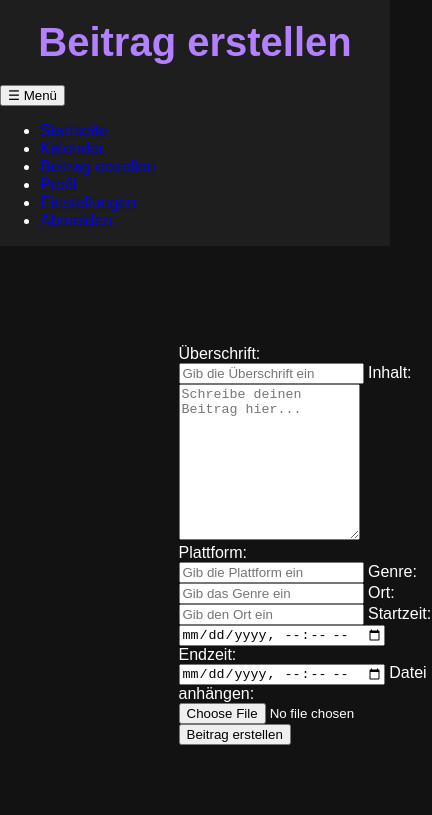
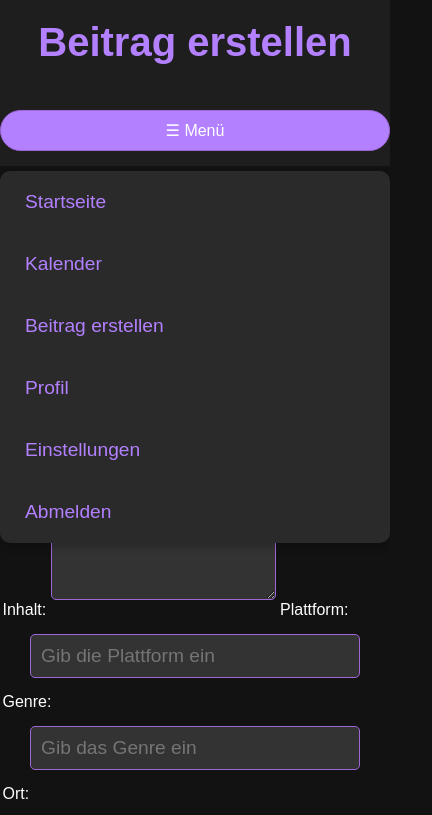
Before and after one commit to Em1name/VideogameCFrontend, a plain HTML site: page public/html/VideogameCalendar-html/createpost.html in a window 390 px wide. Both pictures are taken after a click on the button "☰ Menü". Shown: the top 815 px of the page, 432 px wide, since content can reach past the window. Drawn offline with Linux system fonts and the light colour scheme.

Commit message:
Änderung

```diff
--- a/public/css/VideogameCalendar-css/styles.css
+++ b/public/css/VideogameCalendar-css/styles.css
@@ -1,18 +1,8 @@
-:root {
-    --primary-color: #b380ff;
-    --secondary-color: #9f66d7;
-    --background-color-dark: #121212;
-    --background-color-light: #ffffff;
-    --text-color-dark: #ffffff;
-    --text-color-light: #000000;
-    --header-background-color: #1e1e1e;
-    --container-background-color: #1e1e1e;
-}
-
+/* Allgemeine Stile */
 body {
     font-family: Arial, sans-serif;
-    background-color: var(--background-color-dark);
-    color: var(--text-color-dark);
+    background-color: #121212;
+    color: #ffffff;
     margin: 0;
     display: flex;
     flex-direction: column;
@@ -21,8 +11,8 @@ body {
 
 /* Header */
 header {
-    background-color: var(--header-background-color);
-    color: var(--text-color-dark);
+    background-color: #1e1e1e;
+    color: #ffffff;
     text-align: center;
     padding: 20px;
 }
@@ -30,13 +20,73 @@ header {
 header h1 {
     margin: 0;
     font-size: 2.5em;
-    color: var(--primary-color);
+    color: #b380ff;
 }
 
 /* Sidebar */
 .sidebar {
-    background-color: var(--header-background-color);
-    /* Rest des Sidebar-Codes... */
+    background-color: #1e1e1e;
+    width: 200px;
+    padding-top: 20px;
+    position: fixed;
+    top: 0;
+    left: 0;
+    height: 100%;
+    transition: width 0.3s ease;
+}
+
+.menu-button {
+    background-color: #b380ff;
+    color: #ffffff;
+    border: 1px solid #9f66d7;
+    border-radius: 25px;
+    padding: 10px;
+    width: 100%;
+    cursor: pointer;
+    font-size: 1.2em;
+    transition: background-color 0.3s ease;
+    margin: 65px 0;
+}
+
+.menu-button:hover {
+    background-color: #9f66d7;
+}
+
+/* Dropdown-Menü */
+.dropdown-menu {
+    list-style-type: none;
+    padding: 0;
+    display: none;
+    background-color: #2a2a2a;
+    border-radius: 10px;
+    box-shadow: 0 4px 8px rgba(0, 0, 0, 0.2);
+    position: absolute;
+    left: 50%;
+    transform: translateX(-50%);
+    top: 120px;
+    width: 180px;
+}
+
+.dropdown-menu.show {
+    display: block;
+}
+
+.dropdown-menu li {
+    padding: 10px;
+}
+
+.dropdown-menu li a {
+    color: #b380ff;
+    text-decoration: none;
+    display: block;
+    padding: 10px 15px;
+    font-size: 1.2em;
+    transition: background-color 0.3s ease;
+}
+
+.dropdown-menu li a:hover {
+    background-color: #333;
+    color: #ffffff;
 }
 
 /* Hauptinhalt */
@@ -55,24 +105,155 @@ main {
     max-width: 800px;
     margin: 20px auto;
     padding: 20px;
-    background-color: var(--container-background-color);
+    background-color: #1e1e1e;
     border-radius: 10px;
     box-shadow: 0 4px 8px rgba(0, 0, 0, 0.2);
     text-align: center;
 }
 
+/* Beitragserstellungs- und Profilcontainer nutzen Container-Styles */
+.post-container, .profile-container, .footer-box {
+    composes: container;
+}
+
+/* Formularfelder */
+input, textarea {
+    padding: 10px;
+    margin-bottom: 15px;
+    border: 1px solid #9f66d7;
+    border-radius: 5px;
+    background-color: #333;
+    color: #ffffff;
+    font-size: 1.2em;
+}
+
+textarea {
+    height: 300px;
+}
+
+/* Button */
+button {
+    background-color: #b380ff;
+    color: #ffffff;
+    border: none;
+    border-radius: 5px;
+    padding: 10px;
+    cursor: pointer;
+    transition: background-color 0.3s ease;
+}
+
+button:hover {
+    background-color: #9f66d7;
+}
+
 /* Dunkel- und Hellmodus */
 body.dark {
-    background-color: var(--background-color-dark);
-    color: var(--text-color-dark);
+    background-color: #121212;
+    color: #ffffff;
+}
+
+header.dark {
+    background-color: #1e1e1e;
 }
 
 body.light {
-    background-color: var(--background-color-light);
-    color: var(--text-color-light);
+    background-color: #ffffff;
+    color: #000000;
 }
 
-/* Anpassungen für kleinere Bildschirme */
+header.light {
+    background-color: #f1f1f1;
+}
+
+/* Anpassung an kleinere Bildschirme */
 @media (max-width: 768px) {
-    /* Rest der Media Query... */
+    .sidebar {
+        width: 100%;
+        height: auto;
+        position: relative;
+        padding-top: 10px;
+    }
+
+    main {
+        margin-left: 0;
+        padding-top: 20px;
+    }
+
+    .menu-button {
+        font-size: 1em;
+        margin: 15px 0;
+    }
+
+    .dropdown-menu {
+        top: 70px;
+        width: 100%;
+    }
+    /* Benutzername-Seite */
+    body {
+        font-family: Arial, sans-serif;
+        background-color: #121212; /* Hintergrundfarbe */
+        color: #ffffff; /* Textfarbe */
+        margin: 0;
+        display: flex;
+        flex-direction: column;
+        min-height: 100vh;
+    }
+
+    /* Titel */
+    h1 {
+        text-align: center;
+        margin: 20px 0;
+        font-size: 2.5em;
+        color: #b380ff; /* Farbe des Titels */
+    }
+
+    /* Eingabefeld für den Benutzernamen */
+    input[type="text"] {
+        padding: 10px;
+        margin: 15px 0;
+        border: 1px solid #9f66d7; /* Rahmenfarbe */
+        border-radius: 5px;
+        background-color: #333; /* Hintergrundfarbe des Eingabefelds */
+        color: #ffffff; /* Textfarbe des Eingabefelds */
+        font-size: 1.2em; /* Schriftgröße */
+        width: 80%; /* Breite des Eingabefelds */
+        max-width: 400px; /* Maximale Breite */
+        display: block; /* Block-Element für zentrierte Ausrichtung */
+        margin-left: auto;
+        margin-right: auto;
+    }
+
+    /* Button zum Festlegen des Benutzernamens */
+    button {
+        background-color: #b380ff; /* Hintergrundfarbe des Buttons */
+        color: #ffffff; /* Textfarbe des Buttons */
+        border: none;
+        border-radius: 5px;
+        padding: 10px;
+        cursor: pointer;
+        transition: background-color 0.3s ease; /* Übergang für Hover-Effekt */
+        font-size: 1.2em; /* Schriftgröße */
+        margin-top: 15px; /* Abstand nach oben */
+        width: 80%; /* Breite des Buttons */
+        max-width: 400px; /* Maximale Breite */
+        display: block; /* Block-Element für zentrierte Ausrichtung */
+        margin-left: auto;
+        margin-right: auto;
+    }
+
+    button:hover {
+        background-color: #9f66d7; /* Farbe beim Hover */
+    }
+
+    /* Einheitliche Container-Styles */
+    .container {
+        max-width: 800px;
+        margin: 20px auto;
+        padding: 20px;
+        background-color: #1e1e1e; /* Hintergrundfarbe des Containers */
+        border-radius: 10px;
+        box-shadow: 0 4px 8px rgba(0, 0, 0, 0.2); /* Schatten */
+        text-align: center; /* Zentrierter Text */
+    }
+
 }
```
Also changed, not shown: index.html (+0 -1 lines), public/js/VideogameCalendar-js/main.js (+12 -10 lines), public/js/VideogameCalendar-js/theme.js (+16 -20 lines).
